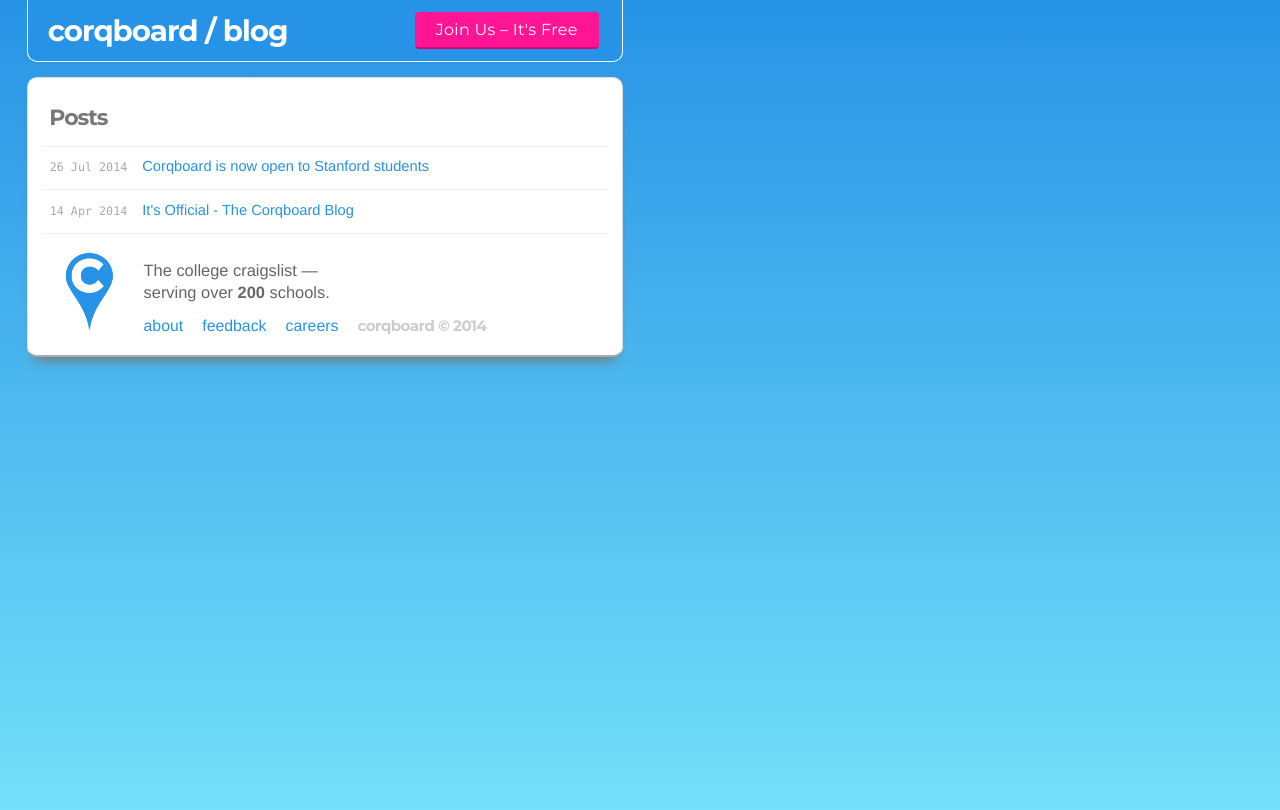
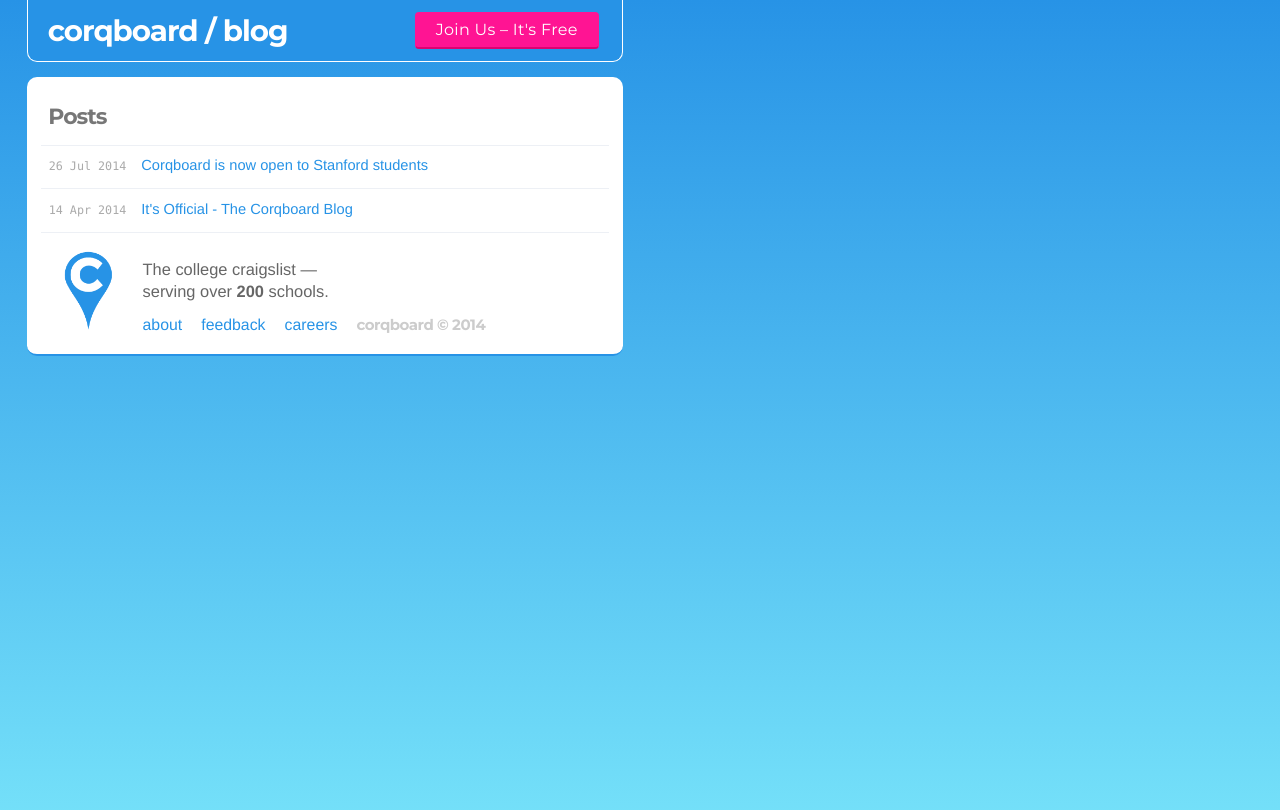
Before and after one commit to postevent/postevent.github.io, a Jekyll site: the page built from index.html, in a window 1280 px wide. Shown: the top 810 px of the page. Built offline with Jekyll 4.4.1, drawn with Linux system fonts in a browser that asks for light colours; nearby versions of some CDN libraries; Markdown is read by kramdown in place of the engine named in the settings.

Commit message:
remove box shadows

```diff
--- a/css/screen.css
+++ b/css/screen.css
@@ -320,11 +320,11 @@
     padding: 1em;
     /*padding-bottom: 3em;*/
     margin-right:2em;
-    border: 1px solid #ddd;
-    border-bottom: 2px solid #aaa;
-    -webkit-box-shadow: 0 10px 12px -7px #777;
+    /*border: 1px solid #ddd;*/
+    border-bottom: 2px solid #2793e6;
+    /*-webkit-box-shadow: 0 10px 12px -7px #777;
     -moz-box-shadow: 0 10px 12px -7px #777;
-    box-shadow: 0 10px 12px -7px #777;
+    box-shadow: 0 10px 12px -7px #777;*/
   }
 
   ul.posts {
@@ -566,12 +566,12 @@
     background-color: #FFF;
     border-bottom-left-radius: 5px;
     border-bottom-right-radius: 5px;
-    border-bottom: 1px solid #ccc;
+    /*border-bottom: 1px solid #ccc;*/
     color: #333;
-    border-bottom: 2px solid #aaa;
-    -webkit-box-shadow: 0 10px 12px -7px #777;
+    border-bottom: 2px solid #2793e6;
+    /*-webkit-box-shadow: 0 10px 12px -7px #777;
     -moz-box-shadow: 0 10px 12px -7px #777;
-    box-shadow: 0 10px 12px -7px #777;
+    box-shadow: 0 10px 12px -7px #777;*/
   }
 
   #related h2 {
```
